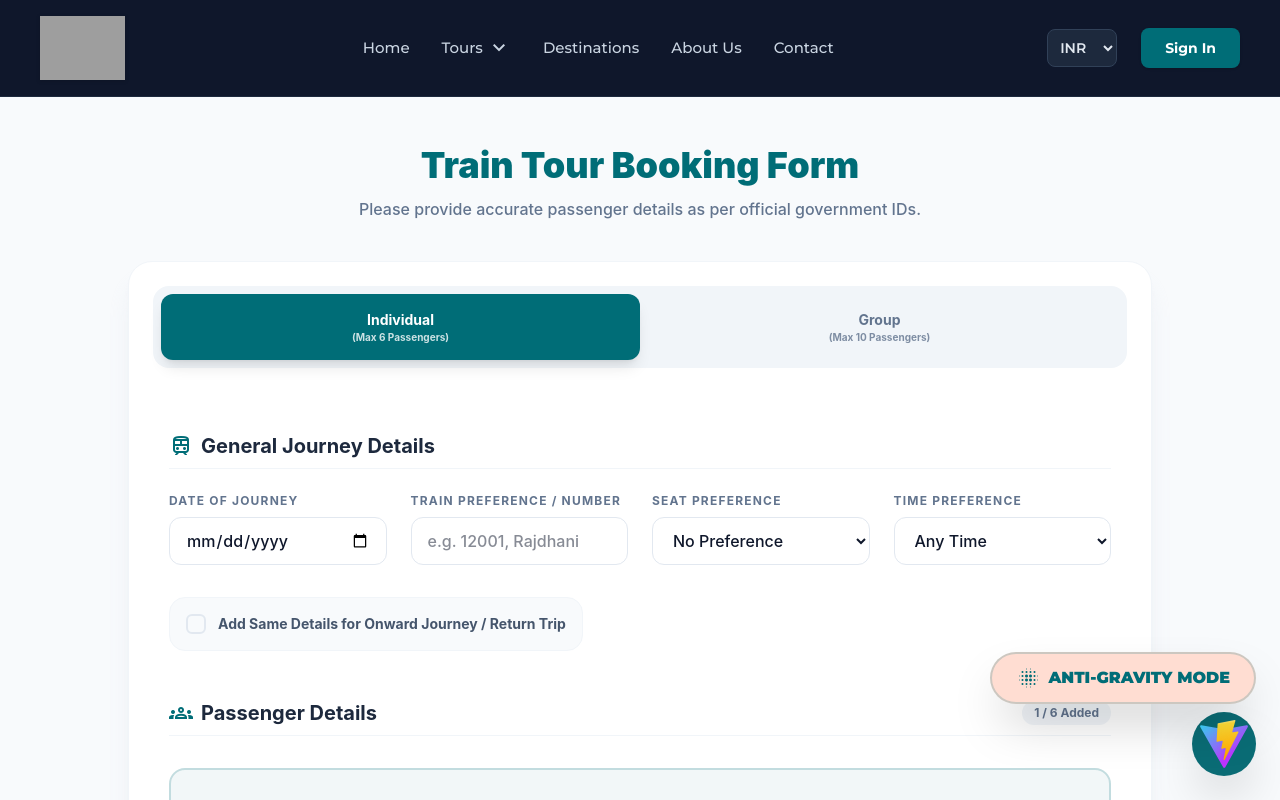
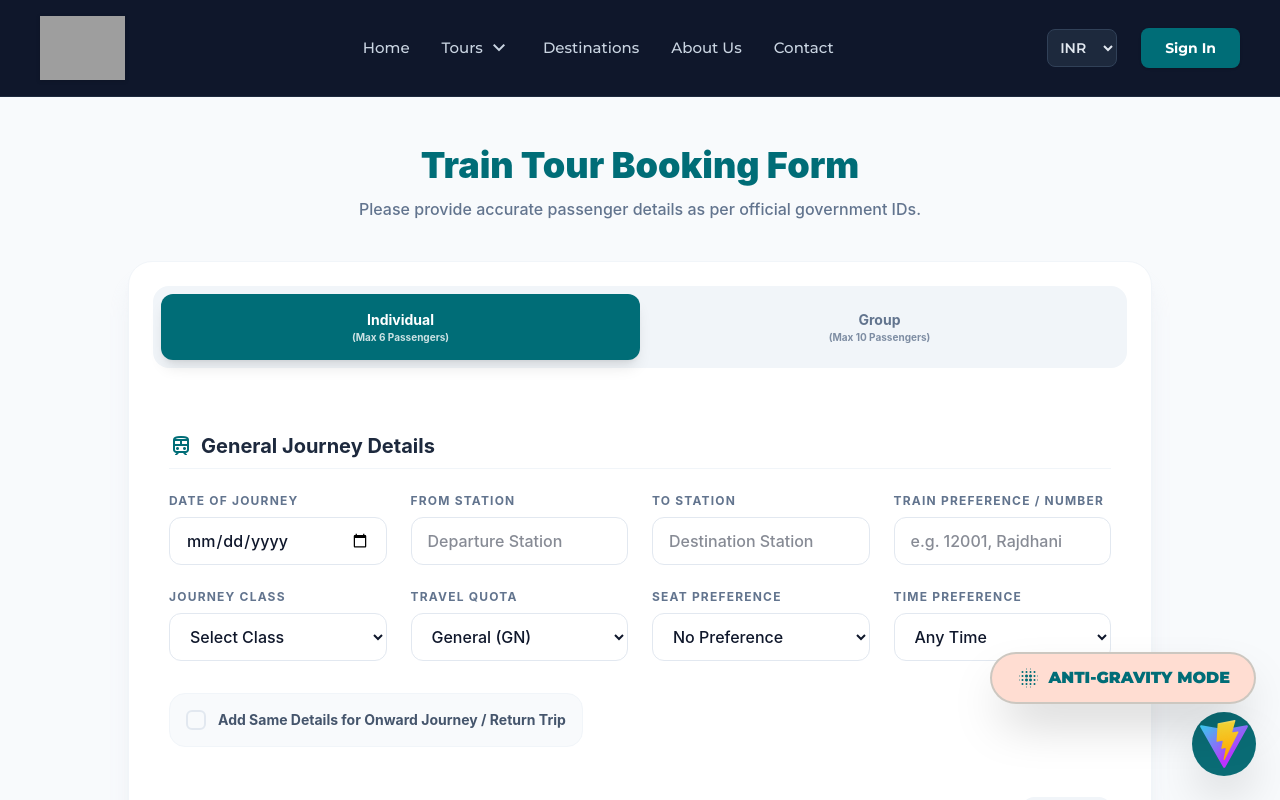
Before and after one commit to rammimankotia-prog/Beautiful-India, a React (Vite) app: page /booking/train in a window 1280 px wide. Shown: the top 800 px of the page. Built offline with nearby package versions, Linux system fonts and the light colour scheme; grey boxes are pictures that could not be loaded.

Commit message:
Added From/To Station, Class and Quota to Train Booking Form

```diff
--- a/src/pages/TrainBookingPage.jsx
+++ b/src/pages/TrainBookingPage.jsx
@@ -7,7 +7,11 @@ const TrainBookingPage = () => {
   const [bookingType, setBookingType] = useState('individual'); // 'individual' or 'group'
   const [journeyDetails, setJourneyDetails] = useState({
     date: '',
+    fromStation: '',
+    toStation: '',
     trainPref: '',
+    journeyClass: '',
+    quota: '',
     seatPref: '',
     timePref: ''
   });
@@ -15,7 +19,11 @@ const TrainBookingPage = () => {
   const [hasOnwardJourney, setHasOnwardJourney] = useState(false);
   const [onwardDetails, setOnwardDetails] = useState({
     date: '',
+    fromStation: '',
+    toStation: '',
     trainPref: '',
+    journeyClass: '',
+    quota: '',
     seatPref: '',
     timePref: ''
   });
@@ -125,6 +133,26 @@ const TrainBookingPage = () => {
                   />
                 </div>
                 <div className="flex flex-col gap-2">
+                  <label className="text-xs font-bold text-slate-500 uppercase tracking-widest">From Station</label>
+                  <input
+                    type="text"
+                    placeholder="Departure Station"
+                    value={journeyDetails.fromStation}
+                    onChange={(e) => handleJourneyChange('outward', 'fromStation', e.target.value)}
+                    className="h-12 px-4 rounded-xl border border-slate-200 focus:border-[#006D77] focus:ring-1 focus:ring-[#006D77] outline-none transition-all font-medium"
+                  />
+                </div>
+                <div className="flex flex-col gap-2">
+                  <label className="text-xs font-bold text-slate-500 uppercase tracking-widest">To Station</label>
+                  <input
+                    type="text"
+                    placeholder="Destination Station"
+                    value={journeyDetails.toStation}
+                    onChange={(e) => handleJourneyChange('outward', 'toStation', e.target.value)}
+                    className="h-12 px-4 rounded-xl border border-slate-200 focus:border-[#006D77] focus:ring-1 focus:ring-[#006D77] outline-none transition-all font-medium"
+                  />
+                </div>
+                <div className="flex flex-col gap-2">
                   <label className="text-xs font-bold text-slate-500 uppercase tracking-widest">Train Preference / Number</label>
                   <input
                     type="text"
@@ -133,6 +161,38 @@ const TrainBookingPage = () => {
                     onChange={(e) => handleJourneyChange('outward', 'trainPref', e.target.value)}
                     className="h-12 px-4 rounded-xl border border-slate-200 focus:border-[#006D77] focus:ring-1 focus:ring-[#006D77] outline-none transition-all font-medium"
                   />
+                </div>
+                <div className="flex flex-col gap-2">
+                  <label className="text-xs font-bold text-slate-500 uppercase tracking-widest">Journey Class</label>
+                  <select
+                    value={journeyDetails.journeyClass}
+                    onChange={(e) => handleJourneyChange('outward', 'journeyClass', e.target.value)}
+                    className="h-12 px-4 rounded-xl border border-slate-200 focus:border-[#006D77] focus:ring-1 focus:ring-[#006D77] outline-none transition-all font-medium bg-white"
+                  >
+                    <option value="">Select Class</option>
+                    <option value="1A">AC First Class (1A)</option>
+                    <option value="2A">AC 2 Tier (2A)</option>
+                    <option value="3A">AC 3 Tier (3A)</option>
+                    <option value="3E">AC 3 Economy (3E)</option>
+                    <option value="CC">AC Chair Car (CC)</option>
+                    <option value="EC">Exec. Chair Car (EC)</option>
+                    <option value="SL">Sleeper (SL)</option>
+                    <option value="2S">Second Sitting (2S)</option>
+                  </select>
+                </div>
+                <div className="flex flex-col gap-2">
+                  <label className="text-xs font-bold text-slate-500 uppercase tracking-widest">Travel Quota</label>
+                  <select
+                    value={journeyDetails.quota}
+                    onChange={(e) => handleJourneyChange('outward', 'quota', e.target.value)}
+                    className="h-12 px-4 rounded-xl border border-slate-200 focus:border-[#006D77] focus:ring-1 focus:ring-[#006D77] outline-none transition-all font-medium bg-white"
+                  >
+                    <option value="GN">General (GN)</option>
+                    <option value="TQ">Tatkal (TQ)</option>
+                    <option value="LD">Ladies (LD)</option>
+                    <option value="SS">Sr. Citizen (SS)</option>
+                    <option value="HP">Physically Handicapped (HP)</option>
+                  </select>
                 </div>
                 <div className="flex flex-col gap-2">
                   <label className="text-xs font-bold text-slate-500 uppercase tracking-widest">Seat Preference</label>
@@ -200,6 +260,24 @@ const TrainBookingPage = () => {
                       />
                     </div>
                     <div className="flex flex-col gap-2">
+                      <label className="text-xs font-bold text-slate-500 uppercase tracking-widest">From Station</label>
+                      <input
+                        type="text" placeholder="Departure Station"
+                        value={onwardDetails.fromStation}
+                        onChange={(e) => handleJourneyChange('onward', 'fromStation', e.target.value)}
+                        className="h-12 px-4 rounded-xl border border-slate-200 focus:border-[#006D77] focus:ring-1 focus:ring-[#006D77] outline-none transition-all font-medium"
+                      />
+                    </div>
+                    <div className="flex flex-col gap-2">
+                      <label className="text-xs font-bold text-slate-500 uppercase tracking-widest">To Station</label>
+                      <input
+                        type="text" placeholder="Destination Station"
+                        value={onwardDetails.toStation}
+                        onChange={(e) => handleJourneyChange('onward', 'toStation', e.target.value)}
+                        className="h-12 px-4 rounded-xl border border-slate-200 focus:border-[#006D77] focus:ring-1 focus:ring-[#006D77] outline-none transition-all font-medium"
+                      />
+                    </div>
+                    <div className="flex flex-col gap-2">
                       <label className="text-xs font-bold text-slate-500 uppercase tracking-widest">Train Preference / Number</label>
                       <input
                         type="text" placeholder="e.g. 12002, Rajdhani"
@@ -207,6 +285,38 @@ const TrainBookingPage = () => {
                         onChange={(e) => handleJourneyChange('onward', 'trainPref', e.target.value)}
                         className="h-12 px-4 rounded-xl border border-slate-200 focus:border-[#006D77] focus:ring-1 focus:ring-[#006D77] outline-none transition-all font-medium"
                       />
+                    </div>
+                    <div className="flex flex-col gap-2">
+                      <label className="text-xs font-bold text-slate-500 uppercase tracking-widest">Journey Class</label>
+                      <select
+                        value={onwardDetails.journeyClass}
+                        onChange={(e) => handleJourneyChange('onward', 'journeyClass', e.target.value)}
+                        className="h-12 px-4 rounded-xl border border-slate-200 focus:border-[#006D77] focus:ring-1 focus:ring-[#006D77] outline-none transition-all font-medium bg-white"
+                      >
+                        <option value="">Select Class</option>
+                        <option value="1A">AC First Class (1A)</option>
+                        <option value="2A">AC 2 Tier (2A)</option>
+                        <option value="3A">AC 3 Tier (3A)</option>
+                        <option value="3E">AC 3 Economy (3E)</option>
+                        <option value="CC">AC Chair Car (CC)</option>
+                        <option value="EC">Exec. Chair Car (EC)</option>
+                        <option value="SL">Sleeper (SL)</option>
+                        <option value="2S">Second Sitting (2S)</option>
+                      </select>
+                    </div>
+                    <div className="flex flex-col gap-2">
+                      <label className="text-xs font-bold text-slate-500 uppercase tracking-widest">Travel Quota</label>
+                      <select
+                        value={onwardDetails.quota}
+                        onChange={(e) => handleJourneyChange('onward', 'quota', e.target.value)}
+                        className="h-12 px-4 rounded-xl border border-slate-200 focus:border-[#006D77] focus:ring-1 focus:ring-[#006D77] outline-none transition-all font-medium bg-white"
+                      >
+                        <option value="GN">General (GN)</option>
+                        <option value="TQ">Tatkal (TQ)</option>
+                        <option value="LD">Ladies (LD)</option>
+                        <option value="SS">Sr. Citizen (SS)</option>
+                        <option value="HP">Physically Handicapped (HP)</option>
+                      </select>
                     </div>
                     <div className="flex flex-col gap-2">
                       <label className="text-xs font-bold text-slate-500 uppercase tracking-widest">Seat Preference</label>
```
